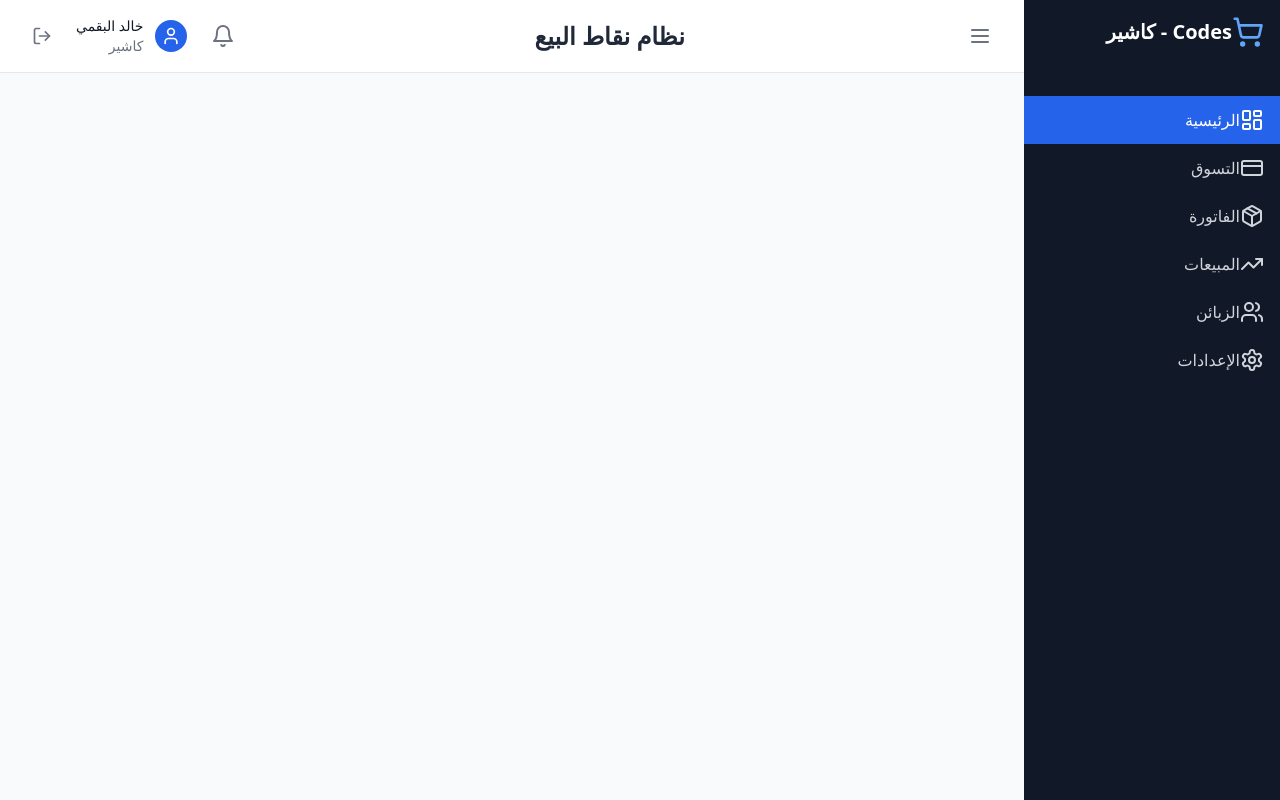
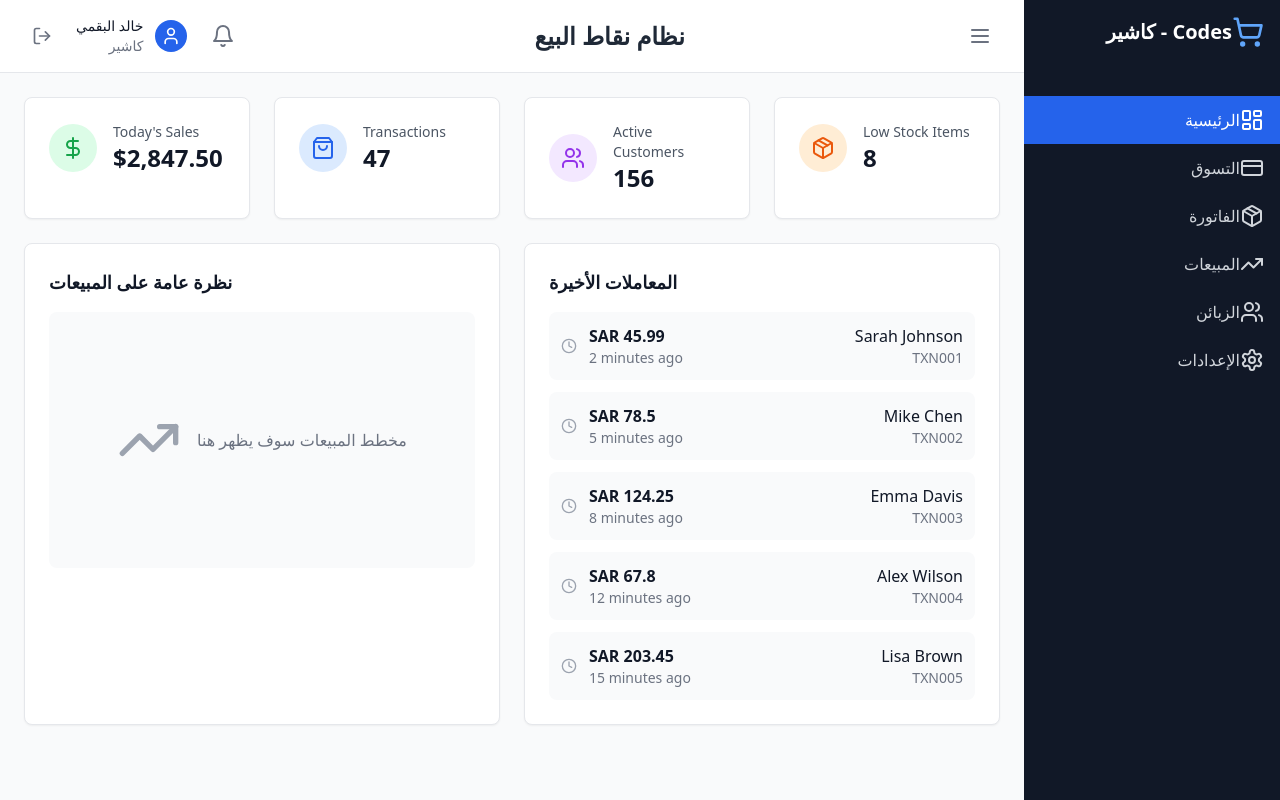
Before and after one commit to mamoda/Codes, a React (Vite) app: page / in a window 1280 px wide. Built offline with nearby package versions, Linux system fonts and the light colour scheme.

Commit message:
Update App.tsx

```diff
--- a/src/App.tsx
+++ b/src/App.tsx
@@ -11,7 +11,6 @@
 import { AuthProvider } from './contexts/AuthContext';
 import { CartProvider } from './contexts/CartContext';
 import { InventoryProvider } from './contexts/InventoryContext';
-// import LoginPage from './pages/LoginPage';
 
 
 function App() {
@@ -31,7 +30,7 @@
                 />
                 <main className="flex-1 overflow-x-hidden overflow-y-auto bg-gray-50 p-6  ">
                   <Routes>
-                    <Route path="/Dashboard" element={<Dashboard />} />
+                    <Route path="/" element={<Dashboard />} />
                     <Route path="/pos" element={<POS />} />
                     <Route path="/inventory" element={<Inventory />} />
                     <Route path="/sales" element={<Sales />} />
```
